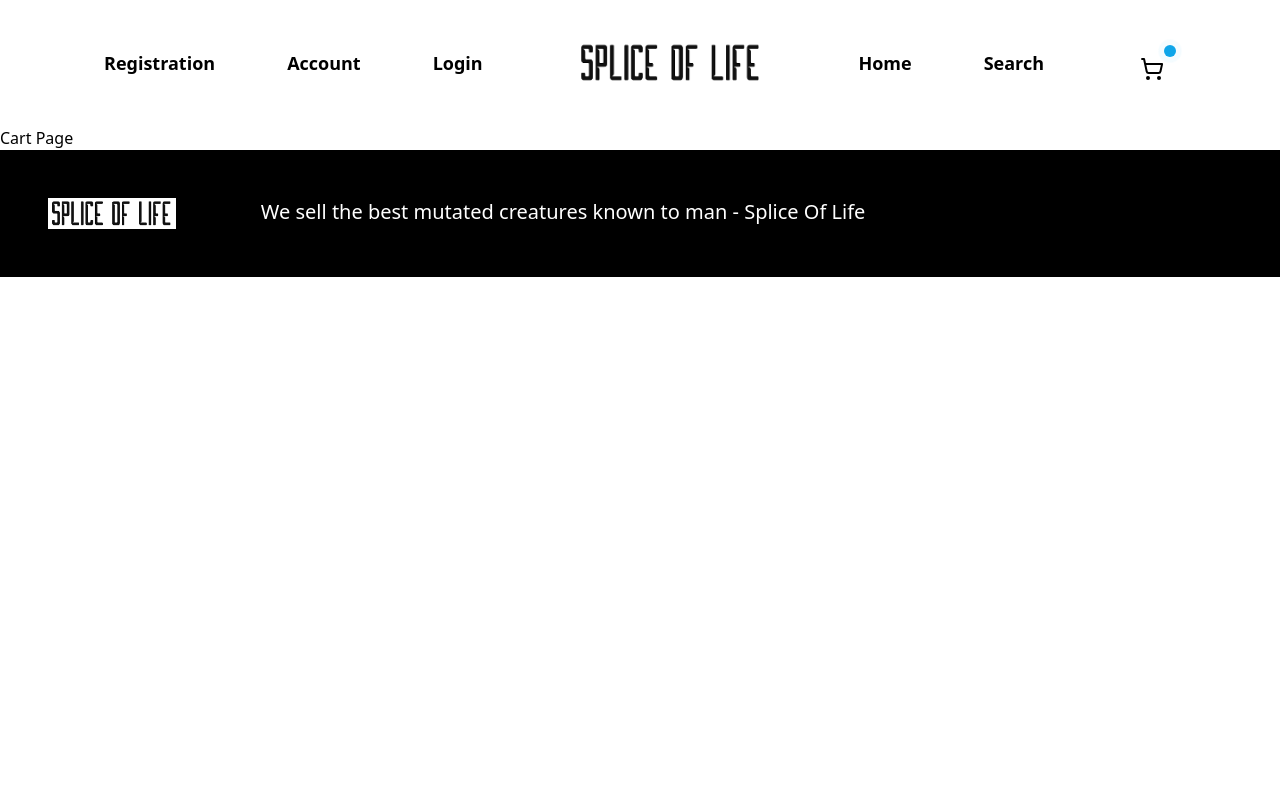
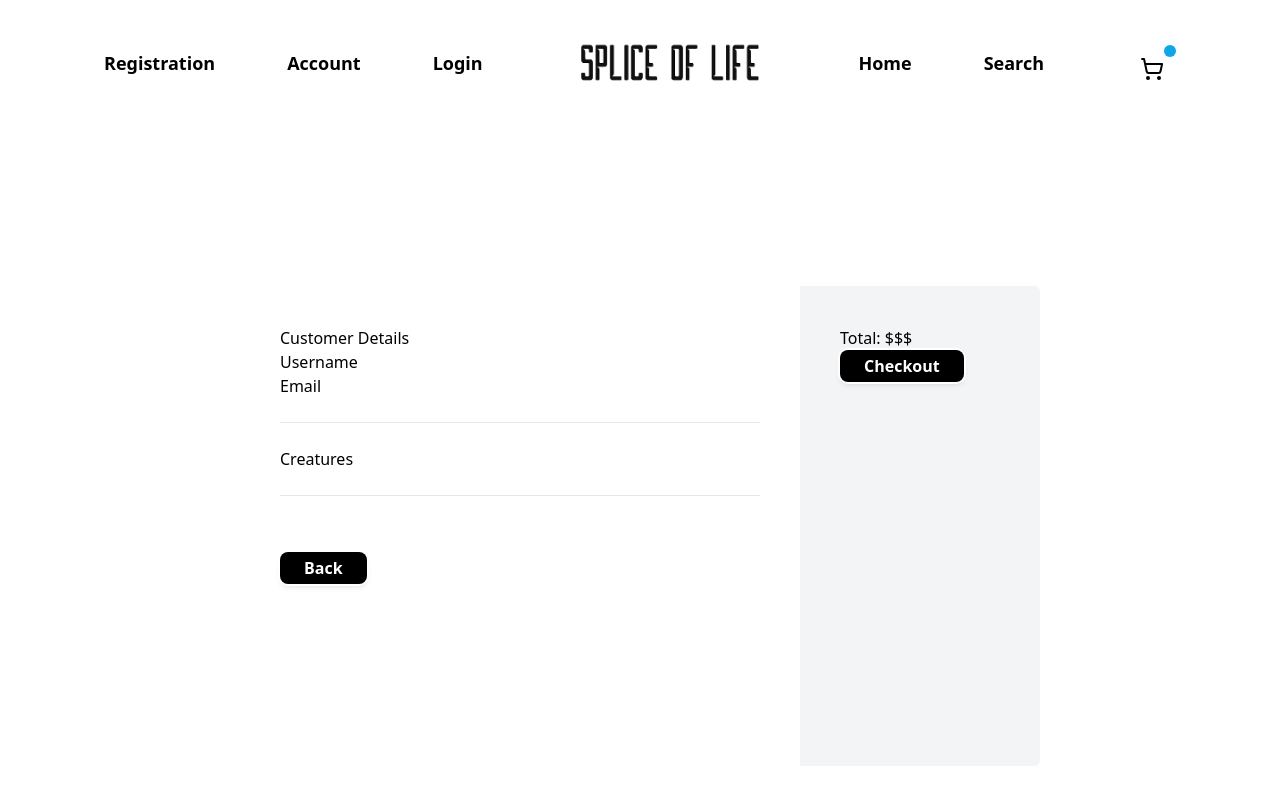
Before and after one commit to Splice-of-Life/SpliceOfLife, a React (Vite) app: page /cart in a window 1280 px wide. Shown: the top 800 px of the page. Built offline with nearby package versions, Linux system fonts and the light colour scheme.

Commit message:
added front end to account page

```diff
--- a/api/users.cjs
+++ b/api/users.cjs
@@ -5,6 +5,7 @@ const bcrypt = require("bcrypt");
 const saltRounds = 10;
 const jwt = require("jsonwebtoken");
 
+// POST /api/users/register //
 router.post("/register", async (req, res, next) => {
   const { username, password, email } = req.body;
   const hashedPassword = await bcrypt.hash(password, saltRounds);
--- a/src/index.css
+++ b/src/index.css
@@ -25,6 +25,10 @@ body {
 
   .btn2 {
     @apply bg-black text-white shadow-md hover:bg-white hover:text-black ring-white ring-2 px-6 py-1 rounded-lg hover:shadow-md font-semibold;
+  }
+
+  .btn3 {
+    @apply bg-black text-white shadow-md hover:bg-blue-400 hover:text-black ring-white ring-2 px-6 py-1 rounded-lg hover:shadow-md font-semibold hover:cursor-pointer;
   }
 
   .img-text-overlay {
--- a/src/pages/account.jsx
+++ b/src/pages/account.jsx
@@ -1,9 +1,25 @@
+import { useEffect } from "react";
+
 function AccountPage() {
   return (
     <>
-      <div>
-        <h1 className="heading"> Account Page</h1>
-      </div>
+      <section className="w-screen h-screen flex justify-center items-center">
+        <div className="w-[60%] h-fit bg-white text-black flex flex-col justify-center items-center py-40 rounded-md">
+          <section className="mb-20 flex flex-col gap-10">
+            <h1>Username</h1>
+            <h1>Password</h1>
+            <h1>Email</h1>
+          </section>
+          <section className="w-[700px] h-40 bg-gray-300 flex justify-center items-center mb-20 rounded-md">
+            <h1>If Admin</h1>
+          </section>
+          <h1 className="mb-10">Purchase History</h1>
+          <section className="w-[80%]">
+            <hr className="mb-10" />
+            <table></table>
+          </section>
+        </div>
+      </section>
     </>
   );
 }
--- a/src/pages/cart.jsx
+++ b/src/pages/cart.jsx
@@ -1,9 +1,30 @@
 function CartPage() {
+  const handlebackbtn = () => {
+    window.history.back();
+  };
   return (
     <>
-      <div>
-        <h1 className="heading"> Cart Page</h1>
-      </div>
+      <section className="w-screen h-screen flex py-40 px-60 text-black">
+        <div className="w-[70%] bg-white rounded-l-md p-10">
+          <h1>Customer Details</h1>
+          <p>Username</p>
+          <p>Email</p>
+          <br />
+          <hr className="bg-gray-500" />
+          <br />
+          <h1>Creatures</h1>
+          <br />
+          <hr className="bg-gray-500" />
+          <br />
+          <button onClick={handlebackbtn} className="btn2 mt-8">
+            Back
+          </button>
+        </div>
+        <div className="w-[30%] bg-gray-100 rounded-r-md p-10">
+          <h1>Total: $$$</h1>
+          <h1 className="btn3 w-fit h-fit">Checkout</h1>
+        </div>
+      </section>
     </>
   );
 }
```
